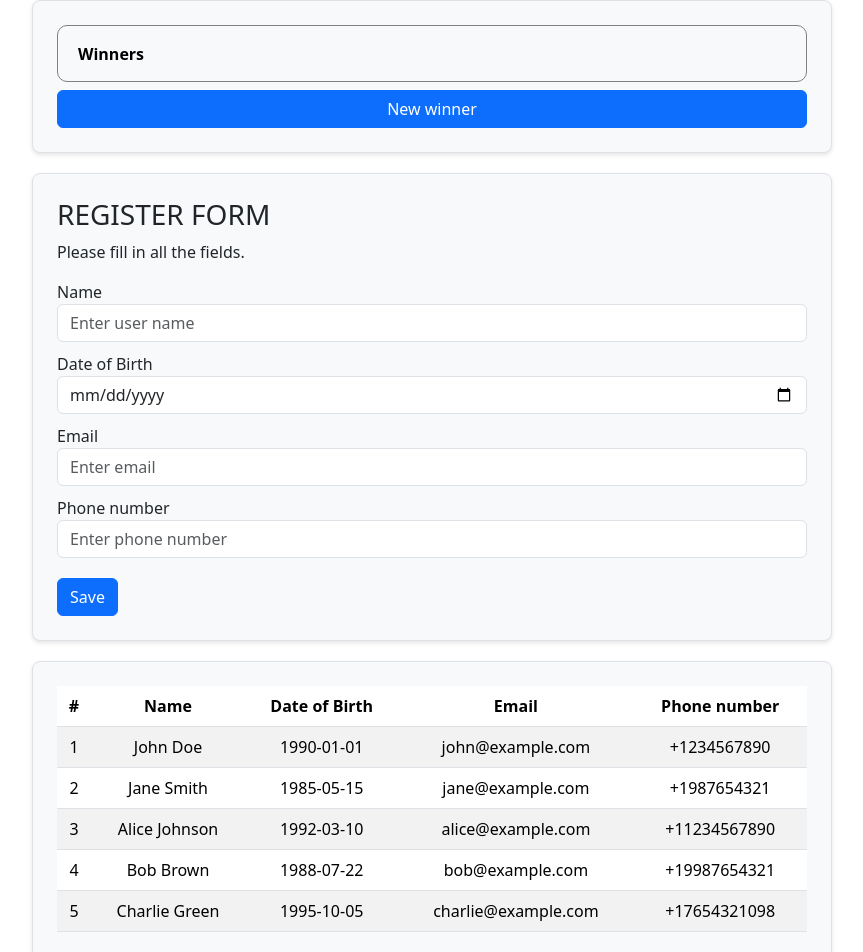
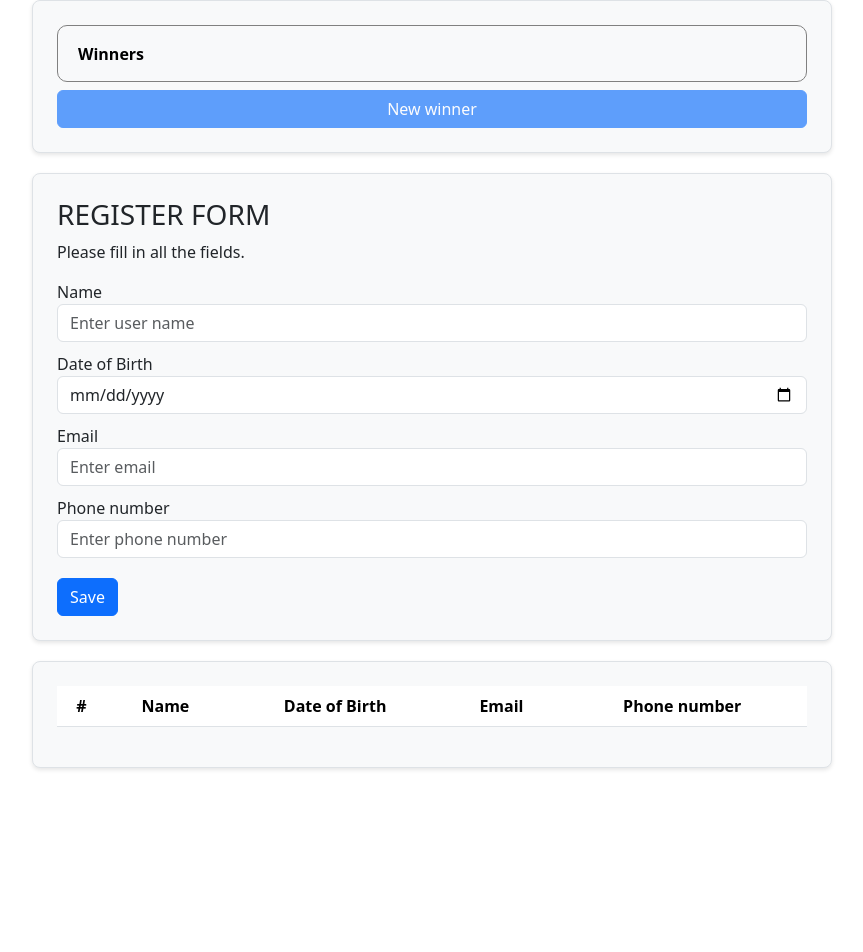
Before and after one commit to K1ra057/JSFRLAB6, a Vue app: page / in a window 1280 px wide. Shown: the top 952 px of the page, without its empty margins (208-1071 px from the left). After the commit the page ends 800 px from the top, so only its background shows below. Built offline with nearby package versions, Linux system fonts and the light colour scheme.

Commit message:
added local storage

```diff
--- a/src/App.vue
+++ b/src/App.vue
@@ -110,14 +110,14 @@
 </template>
 
 <script lang="ts">
-import { defineComponent, ref } from "vue";
+import { defineComponent, ref, onMounted } from "vue";
 import { Validator } from "@/misc/Validator";
 import { Participant } from "@/models/Participant";
 
 export default defineComponent({
   name: "LotteryApp",
   setup() {
-    const today = new Date().toISOString().split("T")[0]; // Current date
+    const today = new Date().toISOString().split("T")[0];
     const newParticipant = ref<Participant>({
       name: "",
       dateOfBirth: "",
@@ -126,38 +126,7 @@ export default defineComponent({
     });
 
     // Participants
-    const participants = ref<Participant[]>([
-      {
-        name: "John Doe",
-        dateOfBirth: "1990-01-01",
-        email: "john@example.com",
-        phoneNumber: "+1234567890",
-      },
-      {
-        name: "Jane Smith",
-        dateOfBirth: "1985-05-15",
-        email: "jane@example.com",
-        phoneNumber: "+1987654321",
-      },
-      {
-        name: "Alice Johnson",
-        dateOfBirth: "1992-03-10",
-        email: "alice@example.com",
-        phoneNumber: "+11234567890",
-      },
-      {
-        name: "Bob Brown",
-        dateOfBirth: "1988-07-22",
-        email: "bob@example.com",
-        phoneNumber: "+19987654321",
-      },
-      {
-        name: "Charlie Green",
-        dateOfBirth: "1995-10-05",
-        email: "charlie@example.com",
-        phoneNumber: "+17654321098",
-      },
-    ]);
+    const participants = ref<Participant[]>([]);
     const winners = ref<Participant[]>([]);
 
     // Error messages
@@ -165,6 +134,18 @@ export default defineComponent({
     const dateError = ref("");
     const emailError = ref("");
     const phoneError = ref("");
+
+    // Load participants from localStorage on component mount
+    onMounted(() => {
+      const storedParticipants = localStorage.getItem("participants");
+      if (storedParticipants) {
+        participants.value = JSON.parse(storedParticipants);
+      }
+    });
+
+    const saveParticipantsToLocalStorage = () => {
+      localStorage.setItem("participants", JSON.stringify(participants.value));
+    };
 
     const registerParticipant = () => {
       nameError.value = Validator.validateName(newParticipant.value.name);
@@ -191,6 +172,9 @@ export default defineComponent({
       newParticipant.value.dateOfBirth = "";
       newParticipant.value.email = "";
       newParticipant.value.phoneNumber = "";
+
+      // Save updated participants list to localStorage
+      saveParticipantsToLocalStorage();
     };
 
     const selectWinner = () => {
@@ -201,12 +185,18 @@ export default defineComponent({
         const winner = participants.value[randomIndex];
         winners.value.push(winner);
         participants.value.splice(randomIndex, 1);
+
+        // Save updated participants list to localStorage
+        saveParticipantsToLocalStorage();
       }
     };
 
     const removeWinner = (index: number) => {
       participants.value.push(winners.value[index]);
       winners.value.splice(index, 1);
+
+      // Save updated participants list to localStorage
+      saveParticipantsToLocalStorage();
     };
 
     return {
```
Also changed, not shown: tsconfig.json (+4 -15 lines).
